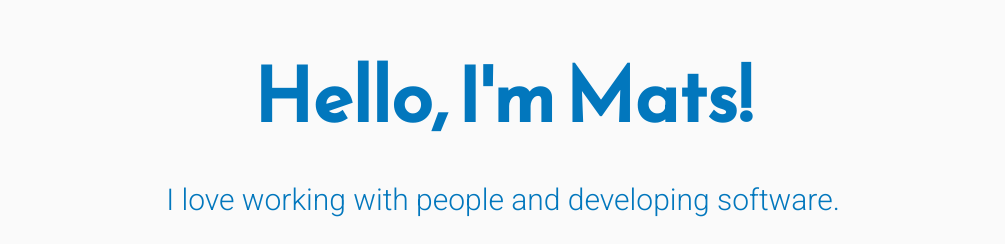
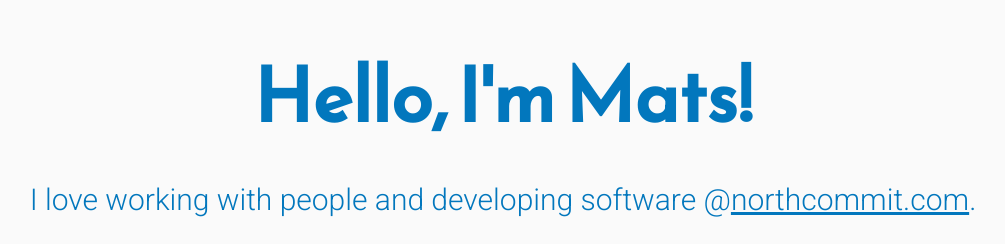
Before and after one commit to MatsKockmeyer/matskockmeyer.github.io, a plain HTML site: page index.html in a window 1280 px wide. Shown: the part 217-461 px from the top of the page, without its empty margins (137-1142 px from the left). Drawn offline with Linux system fonts and the light colour scheme.

Commit message:
feat: add company link

```diff
--- a/css/styles.css
+++ b/css/styles.css
@@ -39,7 +39,7 @@ main {
 	flex-direction: column;
 	min-height: 100vh;
 	justify-content: center;
-	padding: 0 30px;
+	padding: 0 50px;
 	text-align: center;
 }
 
--- a/css/themes/white-blue.css
+++ b/css/themes/white-blue.css
@@ -5,7 +5,8 @@ main {
 	color: #0277BD;
 }
 
-.icons-social a {
+
+a, .icons-social a {
 	color: #0277BD;
 }
 
--- a/index.html
+++ b/index.html
@@ -28,7 +28,7 @@
 <body>
 	<main>
 		<div class="intro">Hello, I'm Mats!</div>
-		<div class="tagline">I love working with people and developing software.</div>
+		<div class="tagline">I love working with people and developing software @<a href="https://northcommit.com" target="_blank" rel="follow">northcommit.com</a>.</div>
 		<!-- Find your icons from here - https://fontawesome.com/icons?d=gallery&s=brands -->
 		<div class="icons-social">
 			<a target="_blank" href="https://github.com/matsevers"><i class="fa-brands fa-github"></i></a>
```
